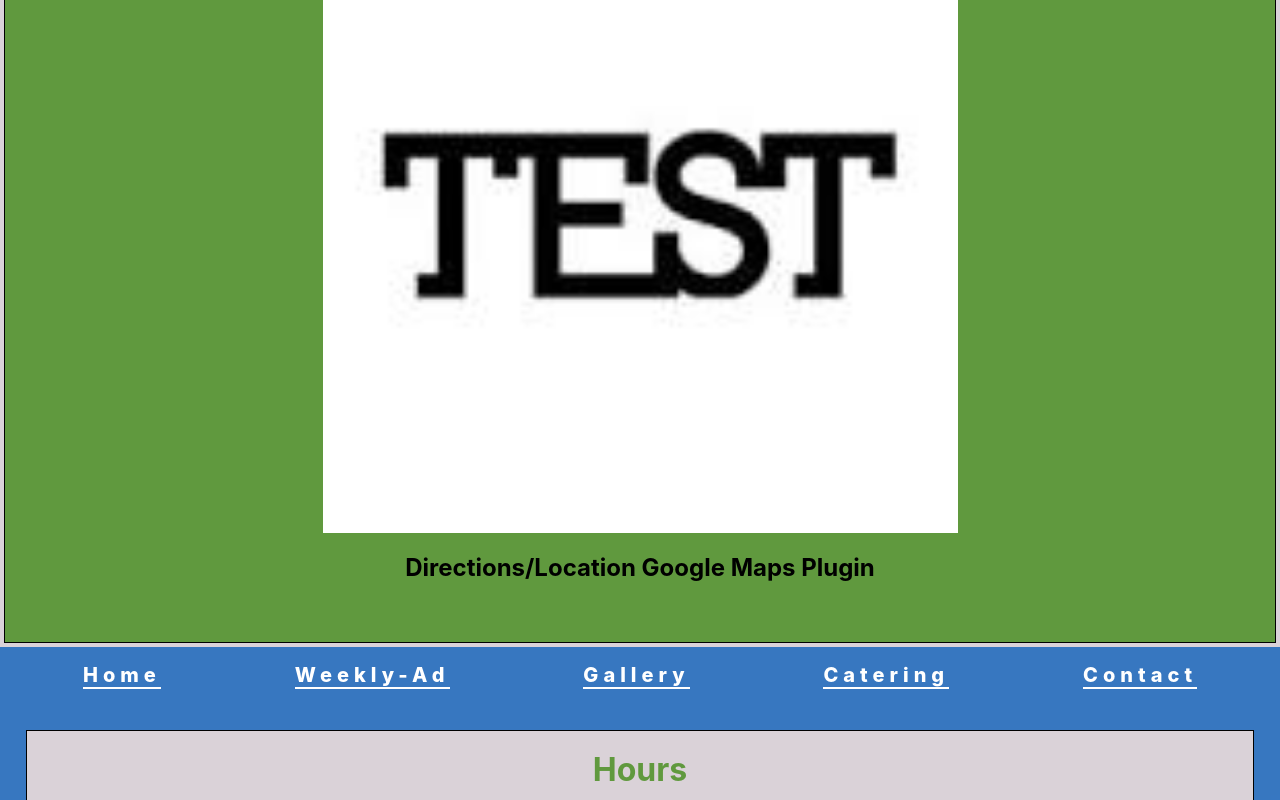
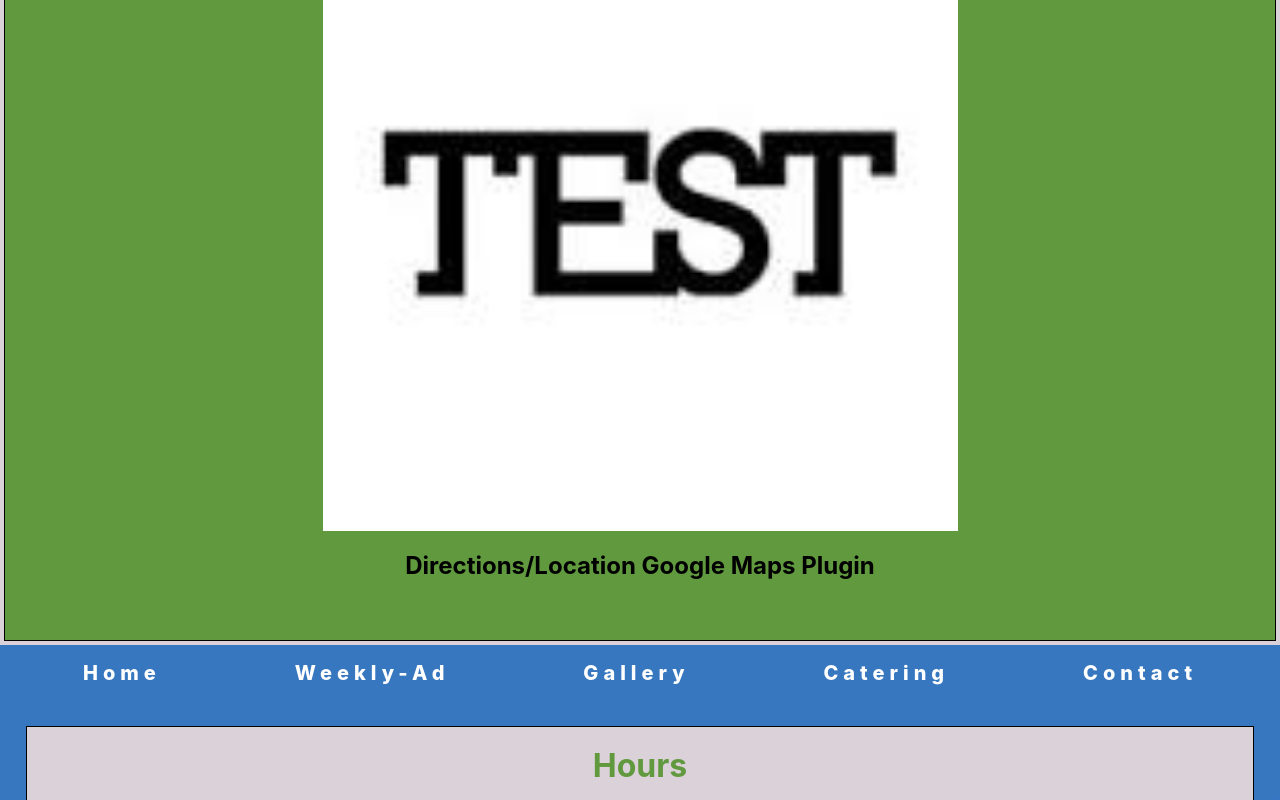
Before and after one commit to tonyDcoder5/pt_supermarket, a React (Create React App) app: page /home in a window 1280 px wide. Shown: the part 2000-2800 px from the top of the page. Built offline with nearby package versions, Linux system fonts and the light colour scheme.

Commit message:
header/footer edits

```diff
--- a/src/App.css
+++ b/src/App.css
@@ -109,7 +109,6 @@ nav a {
   font-size: 2.5vmin;
   font-weight: 800;
   letter-spacing: 0.25em;
-  border-bottom: 0.1em solid #60993e;
 }
 
 nav a:hover {
@@ -173,7 +172,6 @@ nav a:hover {
   font-size: 2.5vmin;
   font-weight: 800;
   letter-spacing: 0.25em;
-  border-bottom: 0.1em solid #fff;
 }
 
 .footer nav a:hover {
```
